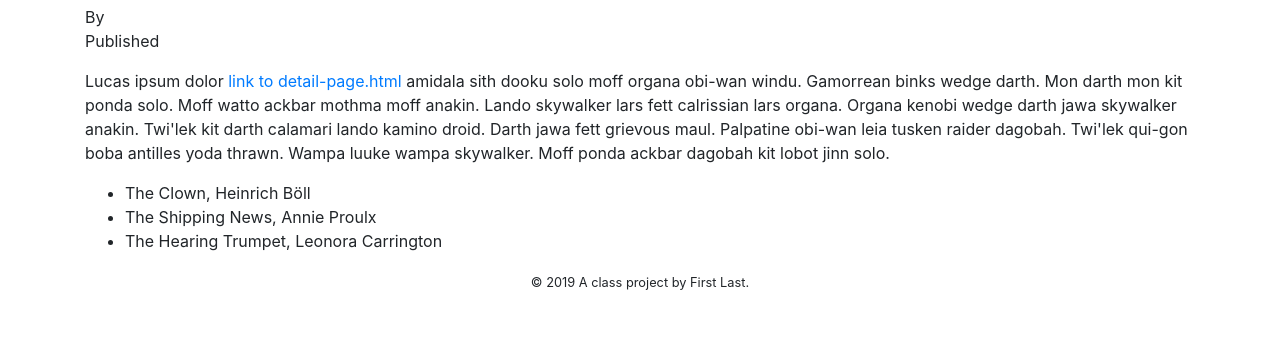
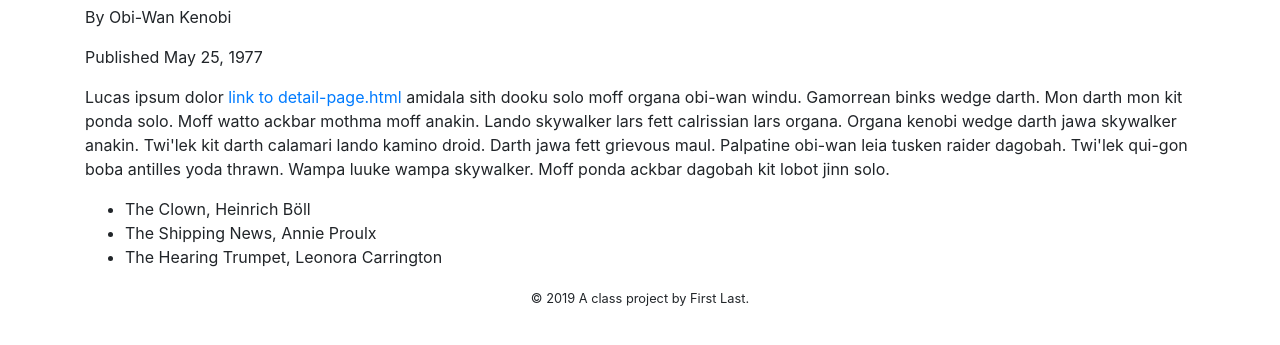
Before and after one commit to utdata/icj-project-template, a website: page src/njk/index.njk in a window 1280 px wide. Shown: the part 127-472 px from the top of the page. Drawn offline with nearby package versions, Linux system fonts and the light colour scheme; files that its build step writes are made by us from their sources; files whose address does not match are found by name.

Commit message:
clarity on project config

```diff
--- a/src/njk/index.njk
+++ b/src/njk/index.njk
@@ -8,10 +8,8 @@
   <div class="row">
     <div class="col">
     <h1>Main headline</h1>
-    <p class="author">By {% for author in authors %}
-      <a href="{{ author.link }}" target="_blank">{{ author.name }}</a>{% if not loop.last %}{% if loop.revindex0 == 1 %} and {% else %}, {% endif %}{% endif %} {% endfor %}
-      <br> Published {{ publish_date }}
-    </p>
+    <p class="author">By Obi-Wan Kenobi</p>
+    <p class="date"> Published May 25, 1977</p>
     </div>
   </div>
   <div class="row">
```
Also changed, not shown: README.md, docs/index.html.
